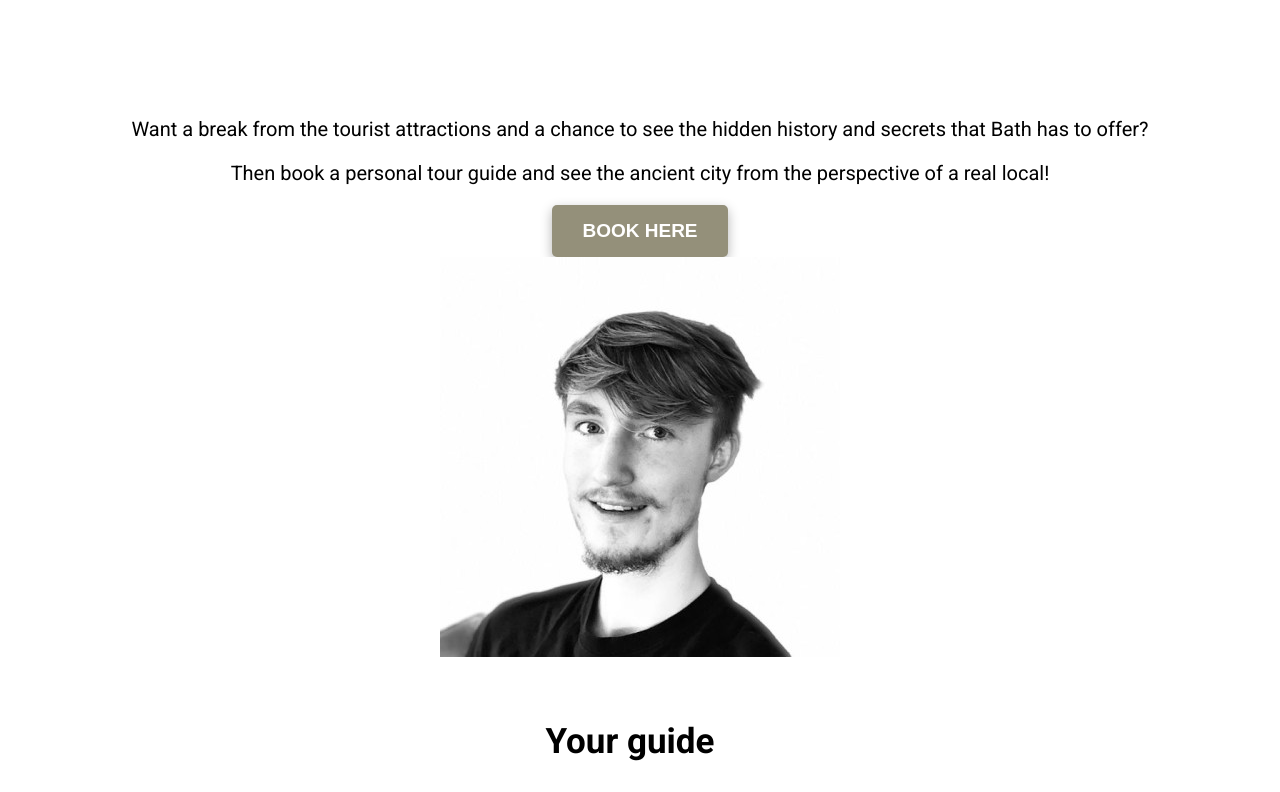
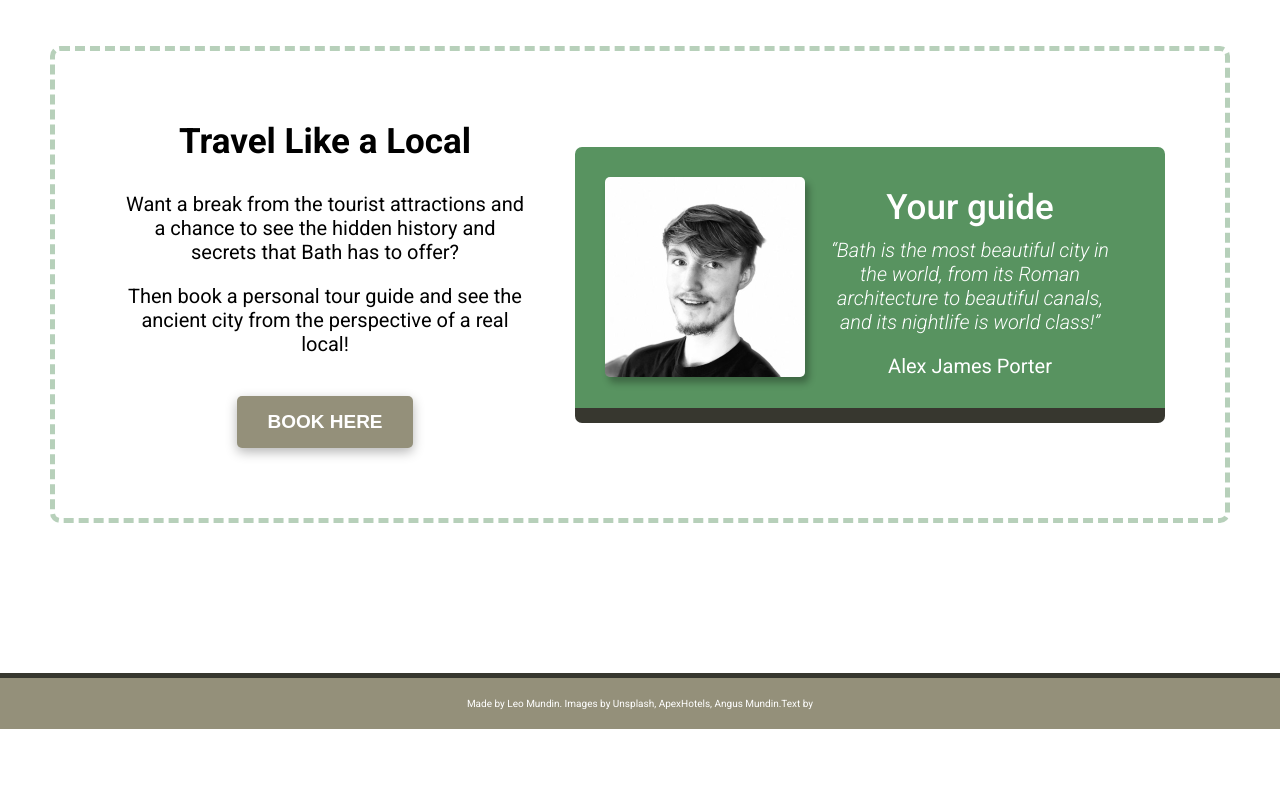
Before and after one commit to LeoMundin/HomeTown-Website, a plain HTML site: page HomeTown.html in a window 1280 px wide. Shown: the part 2588-3380 px from the top of the page. After the commit the page ends 3317 px from the top, so only its background shows below. Drawn offline with Linux system fonts and the light colour scheme; a web font is replaced by a local one.

Commit message:
All content

```diff
--- a/HomeTown.html
+++ b/HomeTown.html
@@ -142,7 +142,7 @@
             </div>
 
             <div class="div_accomodationWebsite">
-              <button class="btn_websiteLink">
+              <button class="btn_websiteLink" onclick="openUrl('https://www.apexhotels.co.uk/destinations/bath/apex-city-of-bath-hotel/rooms/?_gl=1*s5adgj*_up*MQ..&gclid=CjwKCAjwnei0BhB-EiwAA2xuBgk72wgJBsvGDaYAAUjoUbdqoRWF1FdO7LbdrGutU2DfnCbJnjDfwhoCjXIQAvD_BwE')">
                 <img
                   class="img_websiteIcon"
                   src="img/link-icon.png"
@@ -184,7 +184,7 @@
             </div>
 
             <div class="div_accomodationWebsite">
-              <button class="btn_websiteLink">
+              <button class="btn_websiteLink" onclick="openUrl('https://www.hondosushi.co.uk/')">
                 <img
                   class="img_websiteIcon"
                   src="img/link-icon.png"
@@ -206,7 +206,7 @@
 
     <div id="TourGuide">
       <div id="GuideContent">
-        <h2 class="h2_guideHeading">Travel Like a Local</h2>
+        <h2 class="h2_guideHeading" id="TravelHeading">Travel Like a Local</h2>
         <p class="p_guideText">
           Want a break from the tourist attractions and a chance to see the
           hidden history and secrets that Bath has to offer?
@@ -215,7 +215,7 @@
           Then book a personal tour guide and see the ancient city from the
           perspective of a real local!
         </p>
-        <button class="btn_bookHere">BOOK HERE</button>
+        <button class="btn_bookHere" id="GuideButton">BOOK HERE</button>
       </div>
 
       <div id="GuideCard">
@@ -225,7 +225,7 @@
           alt=" black and white image of a man with short beard smiling warmly against white background"
         />
         <div id="CardContent">
-          <h2 class="h2_cardHeading">Your guide</h2>
+          <h2 class="h2_cardHeading" id="CardHeading">Your guide</h2>
           <p class="p_cardQuote">
             “Bath is the most beautiful city in the world, from its Roman
             architecture to beautiful canals, and its nightlife is world class!”
@@ -235,7 +235,7 @@
       </div>
     </div>
 
-    <footer id="Footer"></footer>
+    <footer id="Footer">Made by Leo Mundin. Images by Unsplash, ApexHotels, Angus Mundin.Text by</footer>
 
     <script src="Functionality.js"></script>
   </body>
--- a/Styling.css
+++ b/Styling.css
@@ -174,6 +174,7 @@ p {
   border-radius: 5px;
   box-shadow: 0 4px 7px #0000004b;
 }
+
 .btn_websiteLink:hover {
   font-size: 20px;
   background-color: #767363;
@@ -193,3 +194,79 @@ p {
   width: 30px;
   height: 30px;
 }
+
+#TourGuide {
+  border: dashed 5px #5893606e;
+  border-radius: 10px;
+  margin: 150px 50px;
+  padding: 70px 40px;
+  display: flex;
+  justify-content: space-around;
+  align-items: center;
+}
+
+#GuideContent {
+  margin: 0 30px;
+}
+
+#TravelHeading {
+  margin: 0;
+  margin-bottom: 30px;
+}
+
+.p_guideText {
+  width: 400px;
+  font-weight: 400;
+}
+
+#GuideButton {
+  margin-top: 20px;
+}
+
+#GuideCard {
+  background-color: #589360;
+  color: white;
+  display: flex;
+  justify-content: center;
+  align-items: center;
+  columns: row;
+  margin: 0 20px;
+  padding: 10px 30px;
+  height: fit-content;
+  width: 600px;
+  border-bottom: solid 15px #37372f;
+  border-radius: 7px;
+}
+
+#CardContent {
+  height: min-content;
+}
+
+.img_guideImage {
+  width: 200px;
+  height: 200px;
+  box-shadow: 4px 6px 7px #0000004b;
+  border-radius: 5px;
+}
+
+#CardHeading {
+  margin: 10px;
+  margin-top: 30px;
+  font-weight: 500;
+}
+
+.p_cardQuote {
+  width: fit-content;
+  font-weight: 300;
+  font-style: italic;
+  margin: 0 20px;
+}
+
+#Footer {
+  background-color: #94907a;
+  color: white;
+  padding: 20px 0;
+  text-align: center;
+  font-size: 10px;
+  border-top: solid 5px #37372f;
+}
```
